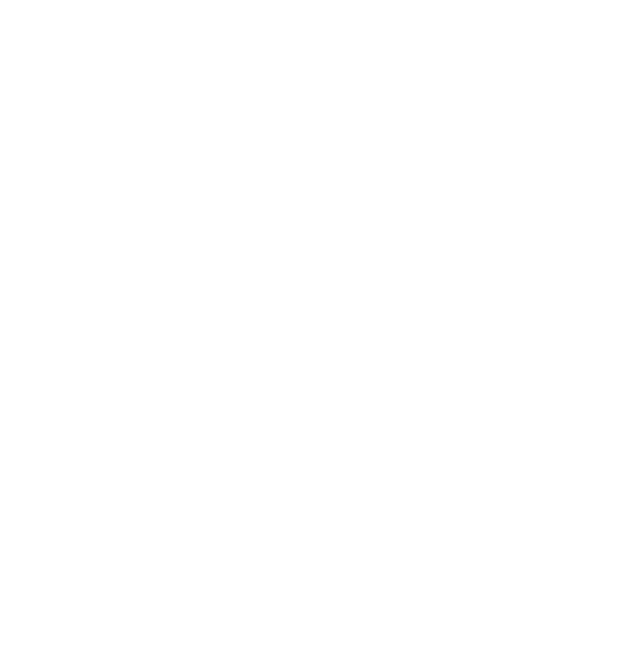
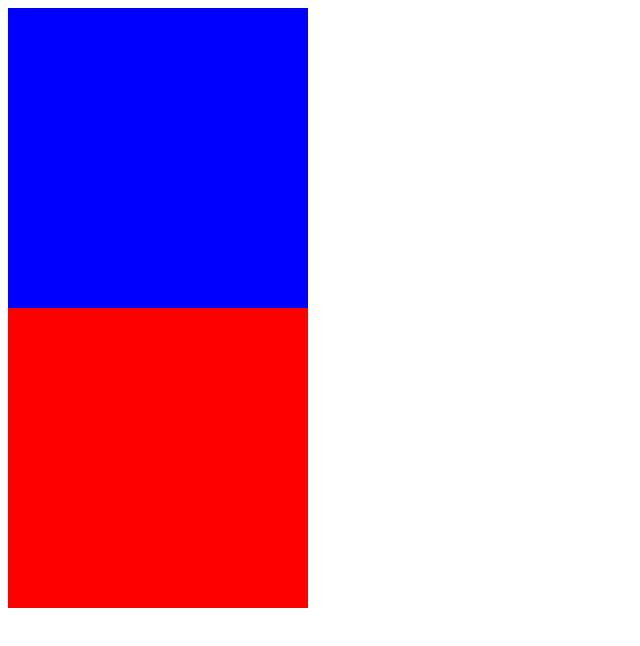
Before and after one commit to ASC-1992/CITLab3, a plain HTML site: page index.html in a window 1280 px wide. Shown: the whole page, without its empty margins (0-640 px from the left). Drawn offline with Linux system fonts and the light colour scheme.

Commit message:
added a second red box

```diff
--- a/index.html
+++ b/index.html
@@ -4,17 +4,24 @@
         <title>GIT</title>
     </head>
 <style>
-    #id {
+    #Box {
         background-color: blue;
         height: 300px;
         width: 300px;
     }
 
+    #BOX2 {
+        background-color: red;
+        height: 300px;
+        width: 300px
+
+    }
 </style>
 
 
 <body>
     <div id='Box'> </div>
+    <div id='BOX2'> </div>
 
 </body>
 
```
